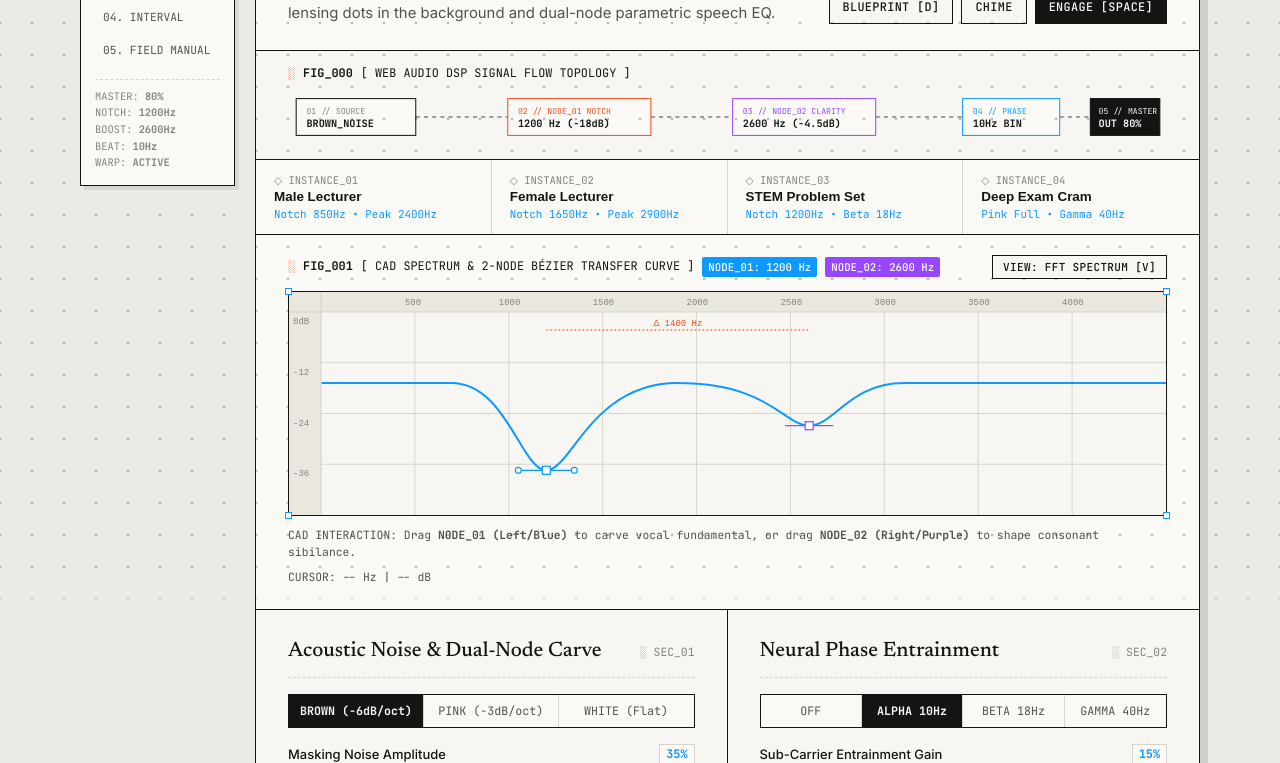
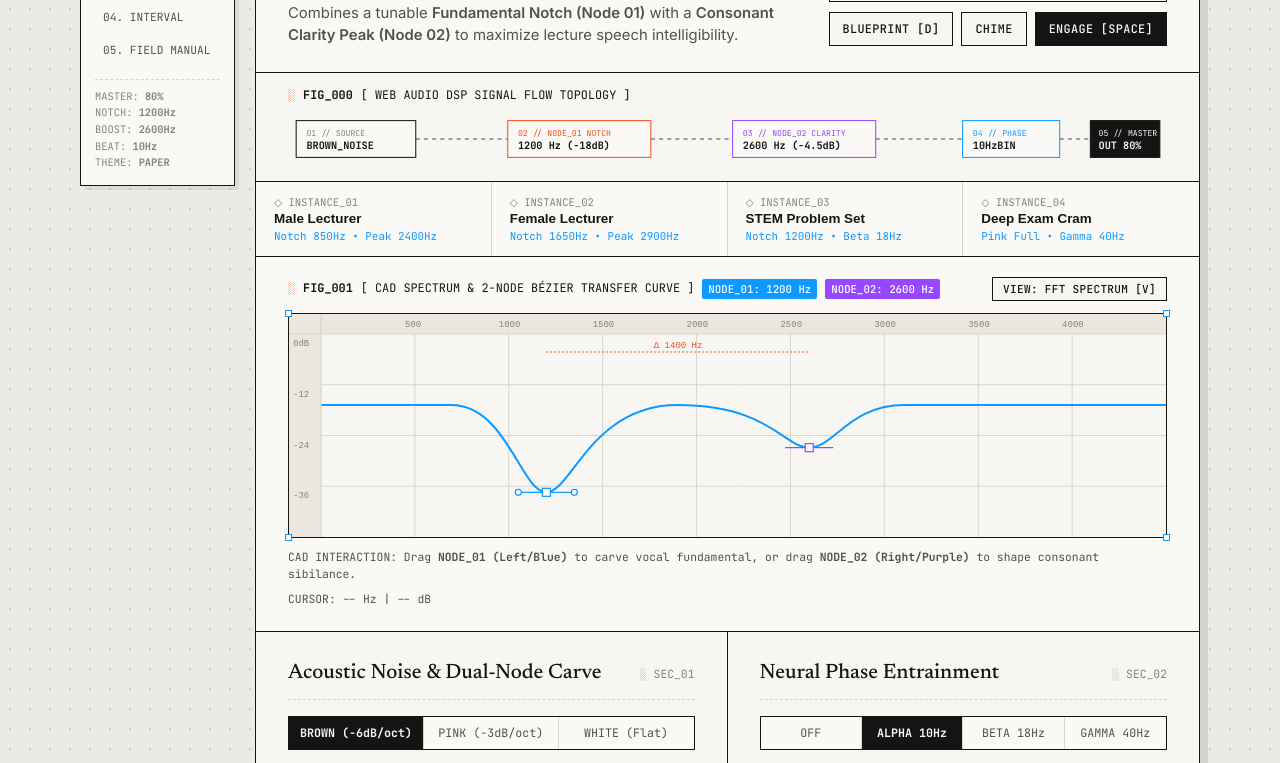
Before and after one commit to ostrich2635/Niarb, a plain HTML site: page index.html in a window 1280 px wide. Shown: the part 201-964 px from the top of the page. Drawn offline with Linux system fonts and the light colour scheme.

Commit message:
Revert "feat: add interactive Spacetime Relativity gravitational dot warp background (v6.2)"
This reverts commit 7c93903e95682ab15cb341184f03fe4845b22d7f.

```diff
--- a/index.html
+++ b/index.html
@@ -3,7 +3,7 @@
 <head>
   <meta charset="UTF-8">
   <meta name="viewport" content="width=device-width, initial-scale=1.0">
-  <title>NIARB v6.2 // Spacetime Relativity & Dual-Node DSP</title>
+  <title>NIARB v6.1 // Acoustic Reference Manual & Dual-Node DSP</title>
   <link rel="preconnect" href="https://fonts.googleapis.com">
   <link rel="preconnect" href="https://fonts.gstatic.com" crossorigin>
   <link href="https://fonts.googleapis.com/css2?family=Inter:wght@400;500;600&family=JetBrains+Mono:ital,wght@0,400;0,500;0,700;1,400&family=Newsreader:ital,opsz,wght@0,6..72,400;0,6..72,500;1,6..72,400&display=swap" rel="stylesheet">
@@ -19,7 +19,7 @@
       --ink-muted: #85837D;
       --line: #D8D5CD;
       --line-strong: #141413;
-      --dot-color: rgba(20, 20, 19, 0.22);
+      --grid-dot: rgba(20, 20, 19, 0.14);
       --figma-blue: #0D99FF;
       --figma-blue-fill: rgba(13, 153, 255, 0.08);
       --figma-orange: #F24E1E;
@@ -39,7 +39,7 @@
       --ink-muted: #636C76;
       --line: #262C36;
       --line-strong: #485262;
-      --dot-color: rgba(56, 189, 248, 0.28);
+      --grid-dot: rgba(56, 189, 248, 0.14);
       --figma-blue: #38BDF8;
       --figma-blue-fill: rgba(56, 189, 248, 0.11);
       --figma-orange: #FF6B4A;
@@ -54,27 +54,16 @@
       padding: 0;
     }
 
-    /* Fixed Spacetime Background Canvas */
-    #relativityBg {
-      position: fixed;
-      top: 0;
-      left: 0;
-      width: 100vw;
-      height: 100vh;
-      pointer-events: none;
-      z-index: 0;
-    }
-
     body {
       background-color: var(--bg-outer);
+      background-image: radial-gradient(var(--grid-dot) 1px, transparent 1px);
+      background-size: 20px 20px;
       color: var(--ink);
       font-family: 'Inter', -apple-system, BlinkMacSystemFont, sans-serif;
       line-height: 1.5;
       padding: 28px 16px 80px;
       -webkit-font-smoothing: antialiased;
       transition: background-color 0.2s ease, color 0.2s ease;
-      position: relative;
-      z-index: 1;
     }
 
     .workspace-shell {
@@ -97,7 +86,7 @@
       display: flex;
       flex-direction: column;
       gap: 8px;
-      box-shadow: 4px 4px 0 rgba(0, 0, 0, 0.08);
+      box-shadow: 4px 4px 0 rgba(0, 0, 0, 0.06);
     }
 
     .rail-title {
@@ -135,9 +124,10 @@
     .manual-sheet {
       background: var(--paper);
       border: 1.5px solid var(--line-strong);
-      box-shadow: 8px 8px 0px rgba(0, 0, 0, 0.12);
-    }
-
+      box-shadow: 8px 8px 0px rgba(0, 0, 0, 0.1);
+    }
+
+    /* Top Masthead */
     .masthead {
       border-bottom: 1.5px solid var(--line-strong);
       padding: 26px 32px;
@@ -207,6 +197,7 @@
       gap: 8px;
     }
 
+    /* Top Master Output Volume Box */
     .master-vol-box {
       width: 100%;
       border: 1px solid var(--line-strong);
@@ -287,6 +278,7 @@
       color: #fff;
     }
 
+    /* FIG_000: Interactive Signal Topology Patchbay */
     .topology-strip {
       border-bottom: 1.5px solid var(--line-strong);
       padding: 14px 32px;
@@ -315,6 +307,7 @@
       to { stroke-dashoffset: -16; }
     }
 
+    /* Preset Bar */
     .preset-bar {
       display: grid;
       grid-template-columns: repeat(4, 1fr);
@@ -363,6 +356,7 @@
       margin-top: 3px;
     }
 
+    /* FIG_001: CAD Artboard with Top/Left Rulers */
     .figure-section {
       border-bottom: 1.5px solid var(--line-strong);
       padding: 20px 32px 24px;
@@ -440,6 +434,7 @@
       gap: 8px;
     }
 
+    /* Two-Column Control Matrix */
     .control-matrix {
       display: grid;
       grid-template-columns: 1fr 1fr;
@@ -575,6 +570,7 @@
       cursor: pointer;
     }
 
+    /* Timer Strip */
     .timer-strip {
       border-bottom: 1.5px solid var(--line-strong);
       padding: 18px 32px;
@@ -596,6 +592,7 @@
       border: 1px solid var(--line-strong);
     }
 
+    /* Interactive User Manual Chapter */
     .manual-chapter {
       padding: 40px 32px 48px;
       background: var(--paper);
@@ -708,13 +705,10 @@
   </style>
 </head>
 <body>
-  <!-- Spacetime Relativity Background Canvas -->
-  <canvas id="relativityBg"></canvas>
-
   <div class="workspace-shell">
     <!-- STICKY LEFT MARGIN INDEX RAIL -->
     <aside class="margin-rail">
-      <div class="rail-title">░ INDEX // v6.2</div>
+      <div class="rail-title">░ INDEX // v6.1</div>
       <a class="rail-link" data-scroll="secTopo">00. TOPOLOGY</a>
       <a class="rail-link" data-scroll="secSpectrum">01. CAD SPECTRUM</a>
       <a class="rail-link" data-scroll="colNoise">02. VOCAL EQ</a>
@@ -726,21 +720,21 @@
         <div>NOTCH: <strong id="railNotch">1200Hz</strong></div>
         <div>BOOST: <strong id="railPeak">2600Hz</strong></div>
         <div>BEAT: <strong id="railBeat">10Hz</strong></div>
-        <div>WARP: <strong id="railWarp">ACTIVE</strong></div>
+        <div>THEME: <strong id="railTheme">PAPER</strong></div>
       </div>
     </aside>
 
     <!-- MAIN TECHNICAL REFERENCE SHEET -->
     <main class="manual-sheet">
-      <!-- MASTHEAD -->
+      <!-- MASTHEAD WITH TOP MASTER VOLUME SLIDER -->
       <header class="masthead">
         <div>
           <div class="meta-tag">
-            <span class="dither-block">░░</span> NIARB_DSP // SPACETIME RELATIVITY &amp; DUAL-NODE SYNTHESIZER [v6.2]
+            <span class="dither-block">░░</span> NIARB_DSP // DUAL-NODE PARAMETRIC LECTURE SYNTHESIZER [v6.1]
           </div>
           <h1>How to carve space for a human voice.</h1>
           <p class="masthead-sub">
-            An interactive Web Audio synthesizer featuring gravitational spacetime lensing dots in the background and dual-node parametric speech EQ.
+            An interactive Web Audio synthesizer and illustrated reference manual. Combines a tunable <strong>Fundamental Notch (Node 01)</strong> with a <strong>Consonant Clarity Peak (Node 02)</strong> to maximize lecture speech intelligibility.
           </p>
         </div>
         <div class="masthead-controls">
@@ -752,6 +746,7 @@
             <span style="font-family: 'JetBrains Mono', monospace; font-size: 0.68rem; color: var(--ink-muted);">[↑/↓] VOL</span>
           </div>
 
+          <!-- NEW TOP MASTER VOLUME SLIDER -->
           <div class="master-vol-box">
             <span class="master-vol-label" id="masterMuteLabel" title="Click to toggle Mute">MASTER OUT</span>
             <input type="range" id="masterVol" min="0" max="100" value="80" aria-label="Master Output Volume">
@@ -766,7 +761,7 @@
         </div>
       </header>
 
-      <!-- FIG_000: SIGNAL TOPOLOGY -->
+      <!-- FIG_000: INTERACTIVE SIGNAL TOPOLOGY PATCHBAY -->
       <section class="topology-strip" id="secTopo">
         <div class="fig-label" style="margin-bottom: 6px;">
           <span class="dither-block">░</span> <strong>FIG_000</strong> [ WEB AUDIO DSP SIGNAL FLOW TOPOLOGY ]
@@ -833,7 +828,7 @@
         </button>
       </section>
 
-      <!-- FIG_001: CAD ARTBOARD -->
+      <!-- FIG_001: CAD ARTBOARD WITH RULERS & DUAL PARAMETRIC NODES -->
       <section class="figure-section" id="secSpectrum">
         <div class="fig-header">
           <div class="fig-label">
@@ -859,8 +854,9 @@
         </div>
       </section>
 
-      <!-- CONTROL MATRIX -->
+      <!-- HARDWARE CONTROL MATRIX -->
       <section class="control-matrix">
+        <!-- SEC_01: DUAL-NODE VOCAL EQ & NOISE -->
         <div class="matrix-col" id="colNoise">
           <div class="col-header">
             <h2 class="col-title">Acoustic Noise &amp; Dual-Node Carve</h2>
@@ -914,6 +910,7 @@
           </div>
         </div>
 
+        <!-- SEC_02: NEURAL PHASE ENTRAINMENT -->
         <div class="matrix-col" id="colBeats">
           <div class="col-header">
             <h2 class="col-title">Neural Phase Entrainment</h2>
@@ -958,12 +955,12 @@
 
           <div class="toggle-line">
             <span>Shortcuts</span>
-            <span style="font-size: 0.73rem;"><kbd>Space</kbd> Audio &bull; <kbd>↑/↓</kbd> Vol &bull; <kbd>M</kbd> Carve &bull; <kbd>D</kbd> Theme</span>
+            <span style="font-size: 0.73rem;"><kbd>Space</kbd> Audio &bull; <kbd>↑/↓</kbd> Master Vol &bull; <kbd>M</kbd> Carve &bull; <kbd>D</kbd> Theme</span>
           </div>
         </div>
       </section>
 
-      <!-- POMODORO TIMER -->
+      <!-- SEC_03: POMODORO INTERVAL TIMER -->
       <section class="timer-strip" id="colTimer">
         <div>
           <div class="meta-tag" style="margin-bottom: 2px;">░ SEC_03 [ LECTURE INTERVAL CLOCK ]</div>
@@ -978,12 +975,12 @@
         </div>
       </section>
 
-      <!-- USER MANUAL -->
+      <!-- SEC_04: INTERACTIVE USER MANUAL -->
       <article class="manual-chapter" id="secManual">
         <div class="chapter-divider">╌╌╌╌ CHAPTER 01 // INTERACTIVE USER MANUAL &amp; ACOUSTIC THEORY ╌╌╌╌</div>
-        <h2>Spacetime warping &amp; dual-node EQ.</h2>
+        <h2>Why two filter nodes beat flat white noise.</h2>
         <p class="chapter-lead">
-          Notice how the background dot grid contracts and warps around your cursor? That is an interactive demonstration of gravitational spacetime curvature. Combined with dual-node speech EQ, NIARB v6.2 keeps your workspace physically immersive and acoustically dialed.
+          Human speech intelligibility depends on two distinct acoustic regions: the <strong>Fundamental &amp; Vowel Formants (600 Hz – 1,800 Hz)</strong> which carry vocal warmth, and the <strong>Consonant Sibilance Band (2,000 Hz – 3,500 Hz)</strong> which distinguishes <em>"p", "t", "k",</em> and <em>"s"</em>. NIARB v6.1 lets you manipulate both nodes directly on the CAD spectrum while controlling overall loudness from the top Master Output fader.
         </p>
 
         <div class="manual-grid">
@@ -1047,32 +1044,32 @@
         <div class="step-cards">
           <div class="step-card">
             <div>
-              <span class="step-num">STEP_01 // SPACETIME WARP</span>
-              <h3>Move Your Cursor</h3>
+              <span class="step-num">STEP_01 // DUAL-NODE CALIBRATION</span>
+              <h3>Drag Nodes on FIG_001</h3>
               <p>
-                Notice how the background grid dots contract toward your cursor position like a gravitational well in relativity.
+                Drag <strong>NODE_01 (Blue)</strong> to match the lecturer's fundamental pitch (850 Hz male / 1650 Hz female) and <strong>NODE_02 (Purple)</strong> between 2400–3000 Hz to sharpen consonants.
               </p>
             </div>
-            <button class="tech-btn" data-scroll="secSpectrum">Explore CAD Canvas ↑</button>
+            <button class="tech-btn" data-focus-target="secSpectrum">Highlight CAD Canvas ↑</button>
           </div>
 
           <div class="step-card">
             <div>
-              <span class="step-num">STEP_02 // MASTER VOLUME</span>
-              <h3>Quick Adjustments</h3>
+              <span class="step-num">STEP_02 // SELECT BRAINWAVE</span>
+              <h3>Lock Your Entrainment Band</h3>
               <p>
-                Use the top master fader or press <kbd>↑</kbd> and <kbd>↓</kbd> arrow keys to adjust overall volume instantly.
+                Select <strong>Alpha (10 Hz)</strong> for lecture comprehension, <strong>Beta (18 Hz)</strong> for problem sets, or <strong>Gamma (40 Hz)</strong> for exam revision. Enable Isochronic Mode on speakers.
               </p>
             </div>
-            <button class="tech-btn" data-scroll="secTopo">Top Masthead ↑</button>
+            <button class="tech-btn" data-focus-target="colBeats">Highlight SEC_02 Phase ↑</button>
           </div>
 
           <div class="step-card">
             <div>
-              <span class="step-num">STEP_03 // BLUEPRINT MODE</span>
-              <h3>Toggle Dark Theme</h3>
+              <span class="step-num">STEP_03 // NIGHT-SHIFT CAD</span>
+              <h3>Toggle Blueprint Dark Mode</h3>
               <p>
-                Press <kbd>D</kbd> to switch between warm archival paper and blueprint dark mode.
+                Studying late at night? Press <kbd>D</kbd> or click <strong>Blueprint [D]</strong> in the masthead to switch from warm archival paper to carbon-slate CAD blueprint mode.
               </p>
             </div>
             <button class="tech-btn" id="manualThemeTrigger">Toggle Blueprint Mode ◐</button>
@@ -1083,88 +1080,7 @@
   </div>
 
   <script>
-    /* Spacetime Relativity Background Canvas Simulation */
-    const relCanvas = document.getElementById('relativityBg');
-    const relCtx = relCanvas.getContext('2d');
-
-    let mouseX = -1000;
-    let mouseY = -1000;
-    let gridPoints = [];
-
-    function initGrid() {
-      gridPoints = [];
-      const spacing = 32;
-      const cols = Math.ceil(window.innerWidth / spacing) + 2;
-      const rows = Math.ceil(window.innerHeight / spacing) + 2;
-      for (let r = 0; r < rows; r++) {
-        for (let c = 0; c < cols; c++) {
-          gridPoints.push({
-            x: c * spacing,
-            y: r * spacing,
-            ox: c * spacing,
-            oy: r * spacing
-          });
-        }
-      }
-    }
-
-    function resizeRelativityCanvas() {
-      const dpr = window.devicePixelRatio || 1;
-      relCanvas.width = window.innerWidth * dpr;
-      relCanvas.height = window.innerHeight * dpr;
-      relCtx.setTransform(dpr, 0, 0, dpr, 0, 0);
-      initGrid();
-    }
-    window.addEventListener('resize', resizeRelativityCanvas);
-    resizeRelativityCanvas();
-
-    window.addEventListener('mousemove', (e) => {
-      mouseX = e.clientX;
-      mouseY = e.clientY;
-    });
-
-    window.addEventListener('mouseleave', () => {
-      mouseX = -1000;
-      mouseY = -1000;
-    });
-
-    function renderRelativity() {
-      relCtx.clearRect(0, 0, window.innerWidth, window.innerHeight);
-      const isBlueprint = document.documentElement.getAttribute('data-theme') === 'blueprint';
-      relCtx.fillStyle = isBlueprint ? 'rgba(56, 189, 248, 0.32)' : 'rgba(20, 20, 19, 0.28)';
-
-      const radius = 180; // Gravitational well radius
-      const strength = 3200; // Curvature strength
-
-      for (let i = 0; i < gridPoints.length; i++) {
-        let pt = gridPoints[i];
-        const dx = mouseX - pt.ox;
-        const dy = mouseY - pt.oy;
-        const distSq = dx * dx + dy * dy;
-        const dist = Math.sqrt(distSq);
-
-        if (dist < radius && dist > 1) {
-          // Einsteinian spacetime contraction / gravitational pull
-          const force = (strength / (distSq + 1200)) * (1 - dist / radius);
-          pt.x = pt.ox + (dx / dist) * force;
-          pt.y = pt.oy + (dy / dist) * force;
-        } else {
-          // Spring back to original coordinate
-          pt.x += (pt.ox - pt.x) * 0.08;
-          pt.y += (pt.oy - pt.y) * 0.08;
-        }
-
-        relCtx.beginPath();
-        relCtx.arc(pt.x, pt.y, 1.3, 0, Math.PI * 2);
-        relCtx.fill();
-      }
-
-      requestAnimationFrame(renderRelativity);
-    }
-    requestAnimationFrame(renderRelativity);
-
-    // Audio & CAD Controller Logic (v6.2)
-    const STORAGE_KEY = 'niarb_makingsoftware_v62';
+    const STORAGE_KEY = 'niarb_makingsoftware_v6';
     let audioCtx = null;
     let isRunning = false;
     let masterGain = null;
@@ -1204,9 +1120,11 @@
     function resizeCanvas() {
       const dpr = window.devicePixelRatio || 1;
       const rect = canvas.getBoundingClientRect();
-      canvas.width = rect.width * dpr;
-      canvas.height = rect.height * dpr;
-      ctx2d.setTransform(dpr, 0, 0, dpr, 0, 0);
+      if (rect.width > 0 && rect.height > 0) {
+        canvas.width = rect.width * dpr;
+        canvas.height = rect.height * dpr;
+        ctx2d.setTransform(dpr, 0, 0, dpr, 0, 0);
+      }
       if (!isRunning) drawStaticBlueprint();
     }
     window.addEventListener('resize', resizeCanvas);
@@ -1293,7 +1211,7 @@
       document.getElementById('topoNoiseTxt').textContent = `${currentNoise.toUpperCase()}_NOISE`;
       document.getElementById('topoNotchTxt').textContent = carveOn ? `${nFreq} Hz (-18dB)` : `BYPASSED`;
       document.getElementById('topoPeakTxt').textContent = carveOn ? `${pFreq} Hz (-4.5dB)` : `BYPASSED`;
-      document.getElementById('topoBeatTxt').textContent = currentBeat === 0 ? `OFF` : `${currentBeat}Hz ${isoOn ? 'ISO' : 'BIN'}`;
+      document.getElementById('topoBeatTxt').textContent = currentBeat === 0 ? `OFF` : `${currentBeat}Hz${isoOn ? 'ISO' : 'BIN'}`;
       document.getElementById('topoMasterTxt').textContent = mVol === 0 ? `MUTED` : `OUT ${mVol}%`;
 
       document.getElementById('railMaster').textContent = mVol === 0 ? 'MUTE' : `${mVol}%`;
@@ -1558,22 +1476,26 @@
       cell.addEventListener('click', () => {
         activePreset = cell.dataset.preset;
         if (activePreset === 'male') {
-          currentNoise = 'brown'; currentBeat = 10;
+          currentNoise = 'brown';
+          currentBeat = 10;
           document.getElementById('notchFreq').value = 850;
           document.getElementById('peakFreq').value = 2400;
           document.getElementById('vocalCarve').checked = true;
         } else if (activePreset === 'female') {
-          currentNoise = 'brown'; currentBeat = 10;
+          currentNoise = 'brown';
+          currentBeat = 10;
           document.getElementById('notchFreq').value = 1650;
           document.getElementById('peakFreq').value = 2900;
           document.getElementById('vocalCarve').checked = true;
         } else if (activePreset === 'stem') {
-          currentNoise = 'brown'; currentBeat = 18;
+          currentNoise = 'brown';
+          currentBeat = 18;
           document.getElementById('notchFreq').value = 1200;
           document.getElementById('peakFreq').value = 2600;
           document.getElementById('vocalCarve').checked = true;
         } else if (activePreset === 'cram') {
-          currentNoise = 'pink'; currentBeat = 40;
+          currentNoise = 'pink';
+          currentBeat = 40;
           document.getElementById('vocalCarve').checked = false;
         }
         syncUIFromState();
@@ -1643,6 +1565,7 @@
     document.getElementById('lfoToggle').addEventListener('change', () => { updateFilters(); saveState(); });
     document.getElementById('isochronicToggle').addEventListener('change', () => { updateBeatFrequencies(); saveState(); });
 
+    // Dual-Node CAD Canvas Dragging & Cursor Crosshair Telemetry
     let activeDragNode = null;
     const RULER_LEFT = 32;
     const RULER_TOP = 20;
@@ -1701,11 +1624,16 @@
       document.getElementById('cursorCoordTxt').textContent = 'CURSOR: -- Hz | -- dB';
       if (!isRunning) drawStaticBlueprint();
     });
-    window.addEventListener('mouseup', () => { activeDragNode = null; });
+    window.addEventListener('mouseup', () => {
+      activeDragNode = null;
+    });
 
     window.addEventListener('keydown', (e) => {
       if (e.target.tagName === 'INPUT') return;
-      if (e.code === 'Space') { e.preventDefault(); togglePower(); }
+      if (e.code === 'Space') {
+        e.preventDefault();
+        togglePower();
+      }
       if (e.code === 'ArrowUp') {
         e.preventDefault();
         const s = document.getElementById('masterVol');
@@ -1750,6 +1678,7 @@
     }
 
     function drawCADOverlay(w, h) {
+      if (w <= 0 || h <= 0) return;
       const c = getThemeColors();
       const plotW = w - RULER_LEFT;
       const plotH = h - RULER_TOP;
@@ -1869,6 +1798,7 @@
 
     function drawStaticBlueprint() {
       const rect = canvas.getBoundingClientRect();
+      if (rect.width <= 0 || rect.height <= 0) return;
       const c = getThemeColors();
       ctx2d.fillStyle = c.paper;
       ctx2d.fillRect(0, 0, rect.width, rect.height);
@@ -1882,6 +1812,7 @@
       const rect = canvas.getBoundingClientRect();
       const w = rect.width;
       const h = rect.height;
+      if (w <= 0 || h <= 0) return;
       const plotW = w - RULER_LEFT;
       const plotH = h - RULER_TOP;
       const c = getThemeColors();
@@ -1939,6 +1870,7 @@
       drawCADOverlay(w, h);
     }
 
+    // Pomodoro Timer
     let timerDuration = 50 * 60;
     let timeRemaining = timerDuration;
     let timerInterval = null;
@@ -1979,14 +1911,14 @@
       updateTimerUI();
     });
 
+    // Interactive Manual FIG_002
     const simSlider = document.getElementById('simNotchSlider');
     function updateFig2Simulator() {
       const depth = parseFloat(simSlider.value);
       const dipY = 45 + (depth / 100) * 78;
       const handleY = 45 + (depth / 100) * 44;
       document.getElementById('simNoisePath').setAttribute(
-        'd',
-        `M 10 45 L 120 45 Q 190 ${dipY} 260 45 L 370 45`
+        'd', `M 10 45 L 120 45 Q 190 ${dipY} 260 45 L 370 45`
       );
       document.getElementById('simHandleLine').setAttribute('y1', handleY);
       document.getElementById('simHandleLine').setAttribute('y2', handleY);
@@ -1999,6 +1931,7 @@
     simSlider.addEventListener('input', updateFig2Simulator);
     updateFig2Simulator();
 
+    // Interactive Manual FIG_003
     let simWaveMode = 'binaural';
     let phaseTick = 0;
     function animateFig3Waves() {
```
Also changed, not shown: lecture-focus.html (+74 -141 lines), 1 other file.
